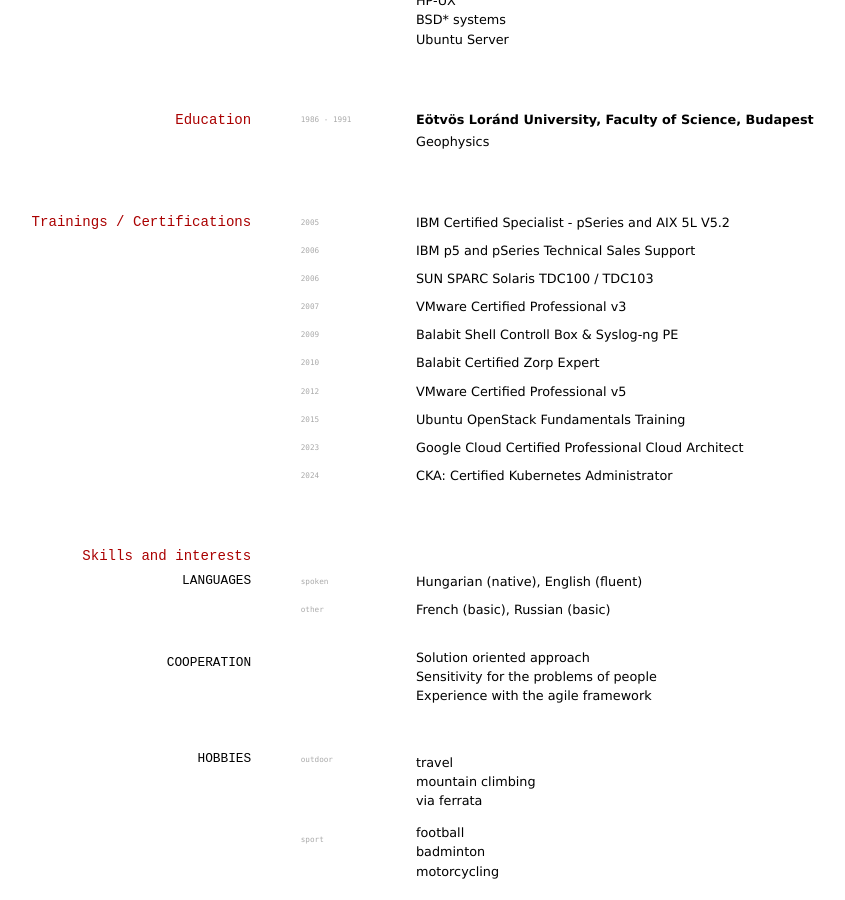
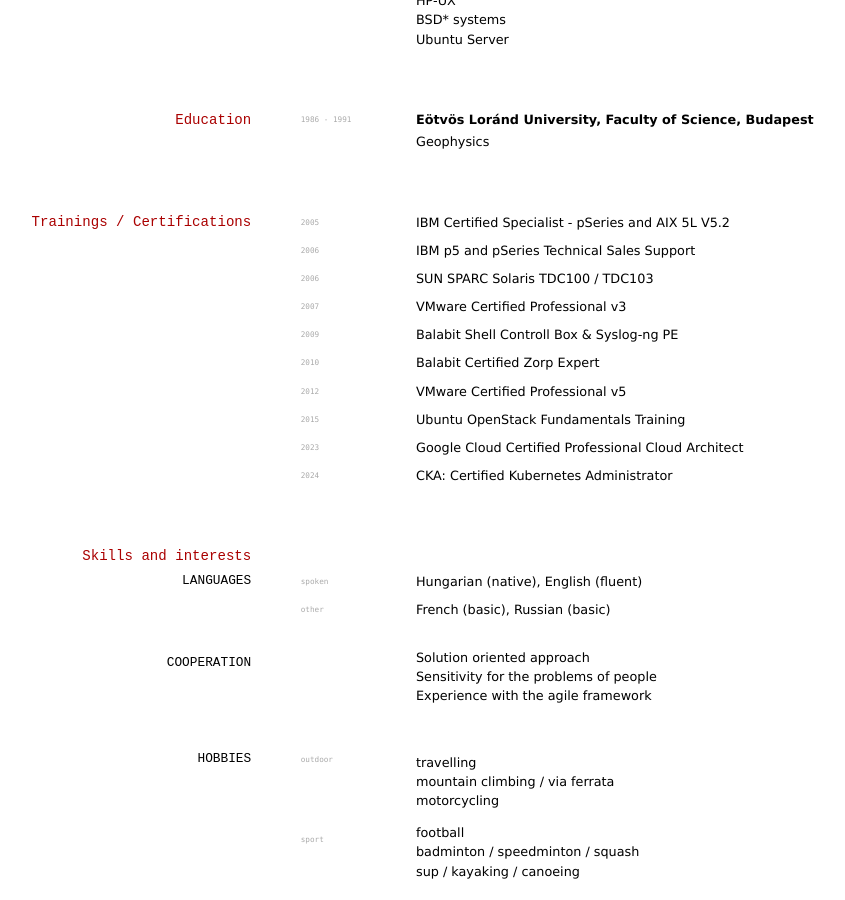
Before and after one commit to langyal/langyal.github.io, a Jekyll site: the page built from cv/index.md, in a window 1280 px wide and 900 px high, scrolled down 1587 px. Shown: the whole window, without its empty margins (15-860 px from the left). Built offline with Jekyll 4.4.1, drawn with Linux system fonts in a browser that asks for light colours.

Commit message:
outdoor, sport updated

```diff
--- a/cv/index.md
+++ b/cv/index.md
@@ -170,14 +170,14 @@
 ### HOBBIES
 
 `outdoor`
-- travel
-- mountain climbing
-- via ferrata
+- travelling
+- mountain climbing / via ferrata
+- motorcycling
 
 `sport`
 - football
-- badminton
-- motorcycling
+- badminton / speedminton / squash
+- sup / kayaking / canoeing
 
 <!-- ### Footer
 
```
